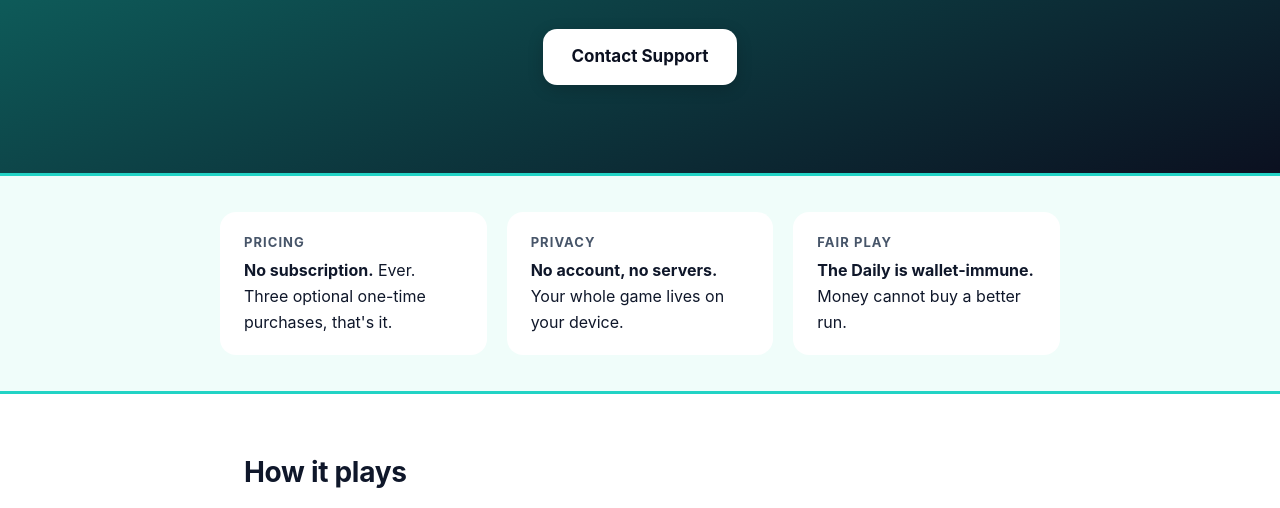
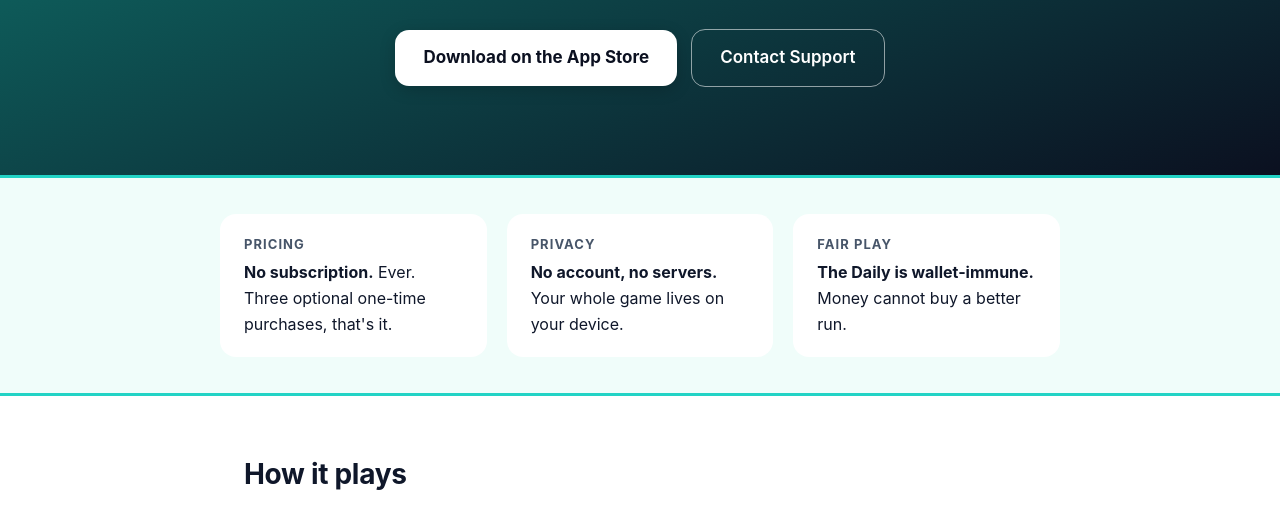
Before and after one commit to MoathOthman/ExploringIdeas-legal, a plain HTML site: page coresiege/index.html in a window 1280 px wide. Shown: the part 237-745 px from the top of the page. Drawn offline with Linux system fonts and the light colour scheme.

Commit message:
coresiege landing: App Store download is now the primary CTA
Core Siege is live (App Store id 6790187658). The page's only CTA was a mailto,
so every share dead-ended at an email. Add 'Download on the App Store' as the
primary hero button; keep Contact Support as a secondary ghost button.

```diff
--- a/coresiege/index.html
+++ b/coresiege/index.html
@@ -36,6 +36,11 @@
     font-size: 17px;
     box-shadow: 0 4px 16px rgba(0,0,0,.18);
   }
+  .cta-row { display: flex; gap: 14px; justify-content: center; align-items: center; flex-wrap: wrap; }
+  .badge.ghost {
+    background: transparent; color: #fff; box-shadow: none;
+    border: 1.5px solid rgba(255,255,255,.55); font-weight: 600;
+  }
   .pillars {
     background: #F0FDFA;
     border-top: 3px solid var(--accent);
@@ -68,7 +73,10 @@
 <div class="hero">
   <h1>Reactor: Core Siege</h1>
   <p class="tagline">Merge turrets into a ring. Hold the Core. Go deeper than yesterday.</p>
-  <a class="badge" href="mailto:dark2torch@gmail.com">Contact Support</a>
+  <div class="cta-row">
+    <a class="badge" href="https://apps.apple.com/app/id6790187658">Download on the App Store</a>
+    <a class="badge ghost" href="mailto:dark2torch@gmail.com">Contact Support</a>
+  </div>
 </div>
 
 <div class="pillars">
```
